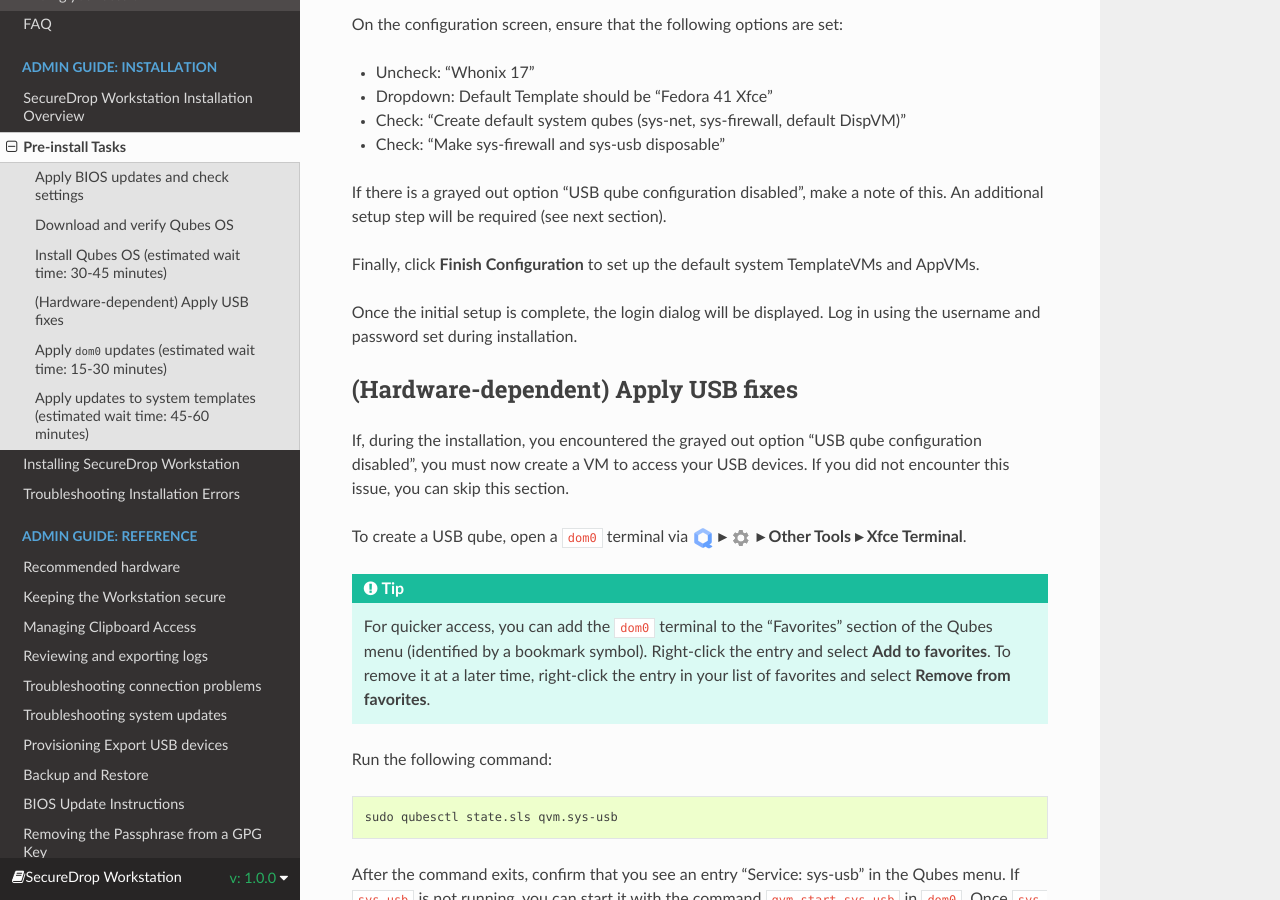
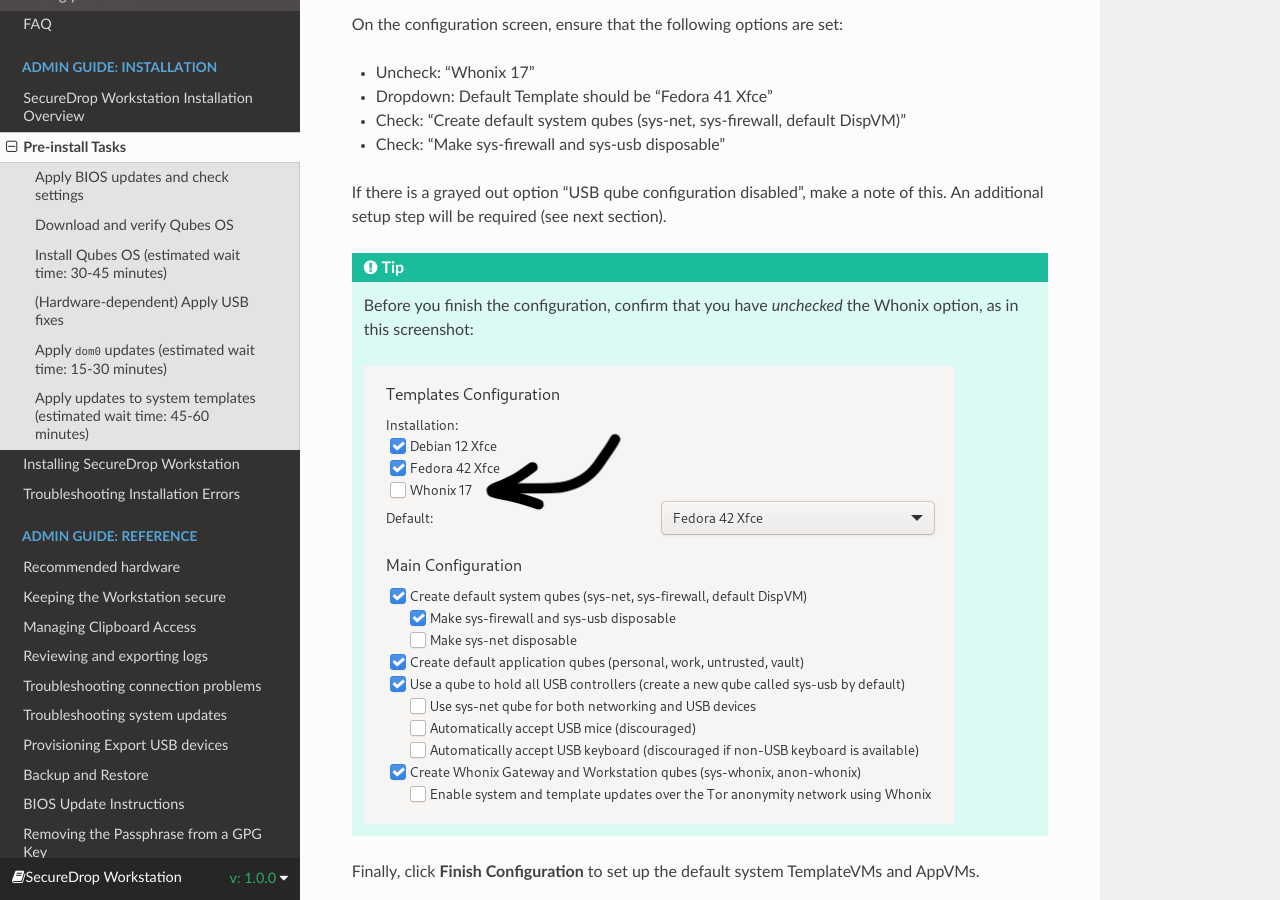
Before and after one commit to freedomofpress/securedrop-workstation-docs, a Sphinx documentation site: the page built from docs/admin/install/prepare.rst, in a window 1280 px wide and 900 px high, scrolled down 2794 px. Built offline with Sphinx 7.4.7 and the Read the Docs theme 3.1.0, drawn with Linux system fonts in a browser that asks for light colours.

Commit message:
Add screenshot with Whonix unchecked

```diff
--- a/docs/admin/install/prepare.rst
+++ b/docs/admin/install/prepare.rst
@@ -106,6 +106,11 @@
 
 If there is a grayed out option "USB qube configuration disabled", make a note of this. An additional setup step will be required (see next section).
 
+.. tip::
+  Before you finish the configuration, confirm that you have *unchecked* the Whonix option, as in this screenshot:
+
+  |screenshot_qubes_unselect_whonix17|
+
 Finally, click **Finish Configuration** to set up the default system TemplateVMs and AppVMs.
 
 Once the initial setup is complete, the login dialog will be displayed. Log in using the username and password set during installation.
@@ -172,3 +177,6 @@
   :alt: Qubes Application menu
 .. |qubes_menu_gear| image:: ../../images/qubes_menu_gear.png
   :alt: System Tools
+.. |screenshot_qubes_unselect_whonix17| image:: ../../images/screenshot_qubes_unselect_whonix17.png
+  :class: image-border
+  :alt: the location of the Whonix 17 box to uncheck
```
Also changed, not shown: docs/images/screenshot_qubes_unselect_whonix17.png (added).
